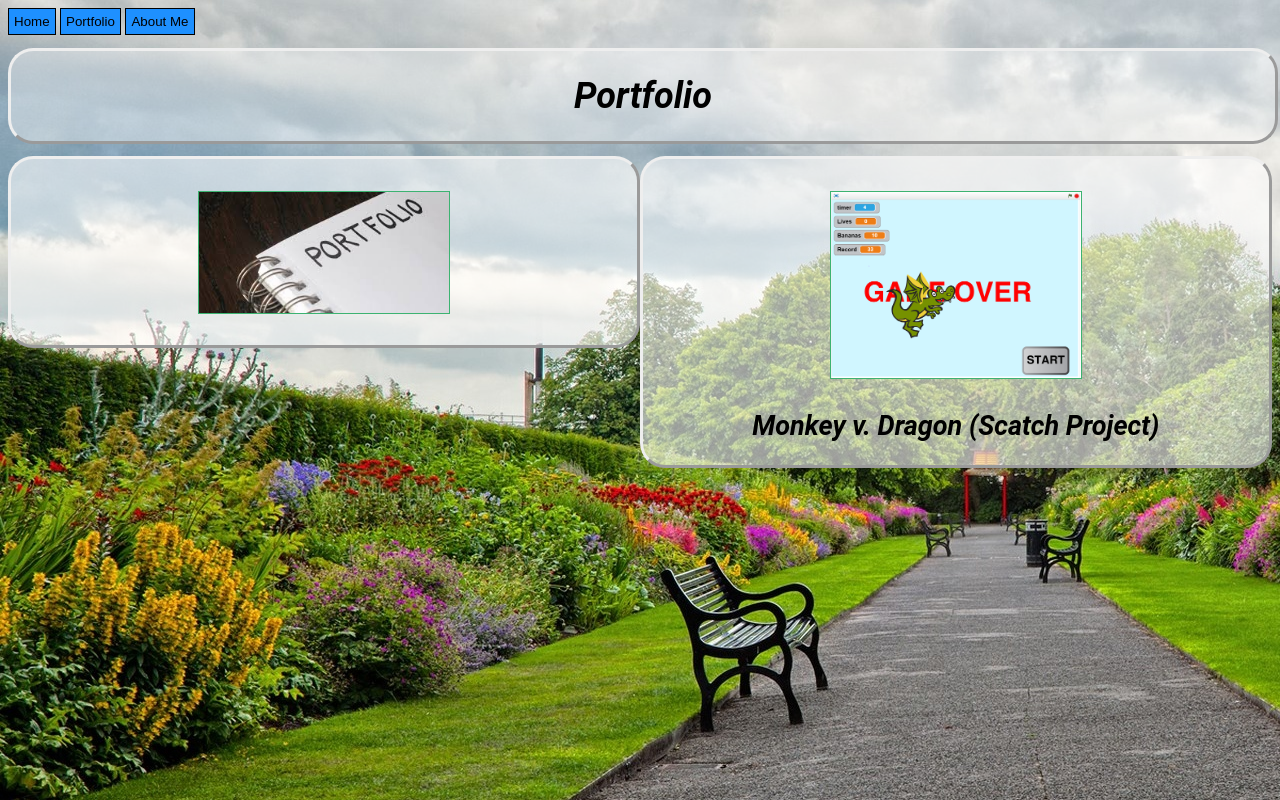
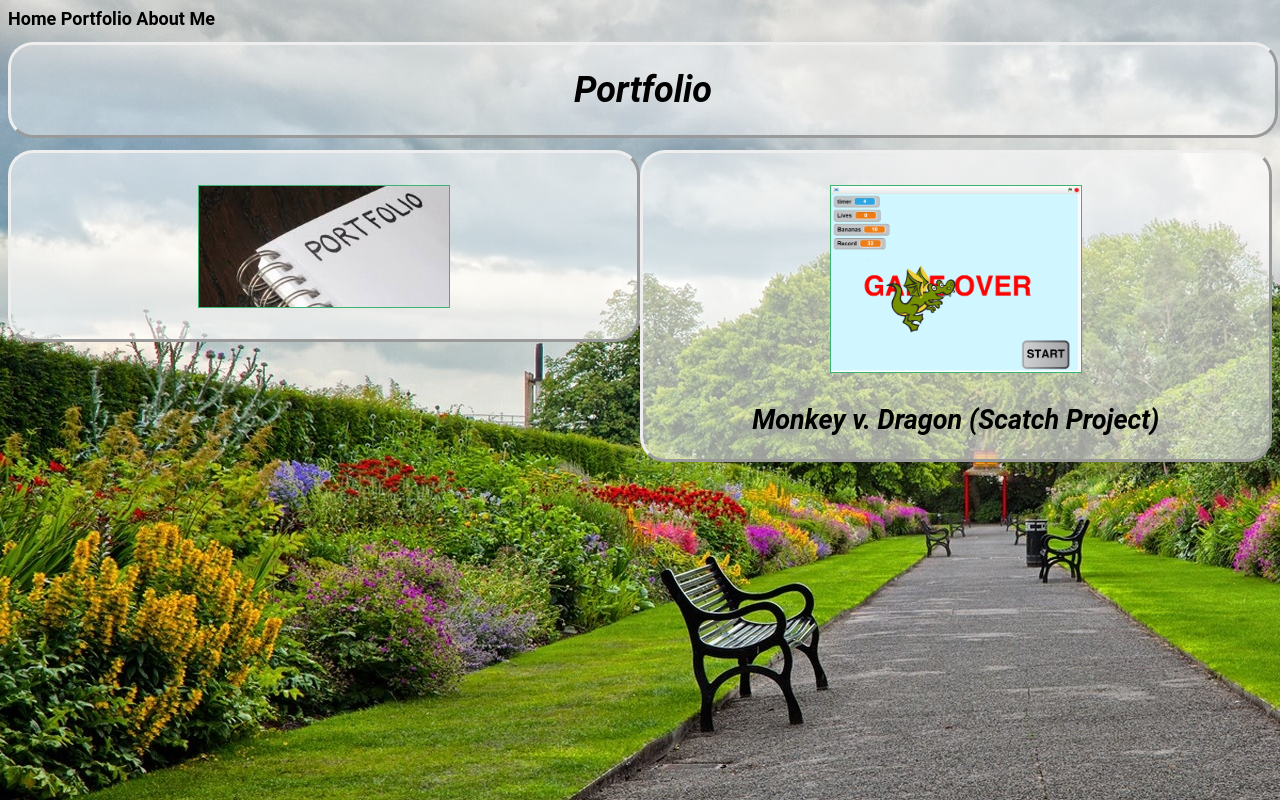
Before and after one commit to acedilloluis/practiceWebsite, a plain HTML site: page portfolio.html in a window 1280 px wide. Drawn offline with Linux system fonts and the light colour scheme.

Commit message:
Update portfolio.html

```diff
--- a/portfolio.html
+++ b/portfolio.html
@@ -8,9 +8,9 @@
 
 	  <body id="body" style="background-image:url('images/gardenBack.jpg')">
 
-      <button id="buttonStyle"><a href="index.html">Home</a></button>
-      <button id="buttonStyle"><a href="portfolio.html">Portfolio</a></button>
-		   <button id="buttonStyle"><a href="aboutme.html">About Me</a></button>
+      <a href="index.html">Home</a>
+      <a href="portfolio.html">Portfolio</a>
+	<a href="aboutme.html">About Me</a>
 
       <header id="body" class="headerStyle"><h1><i>Portfolio</h1></h1></header>
 
```
